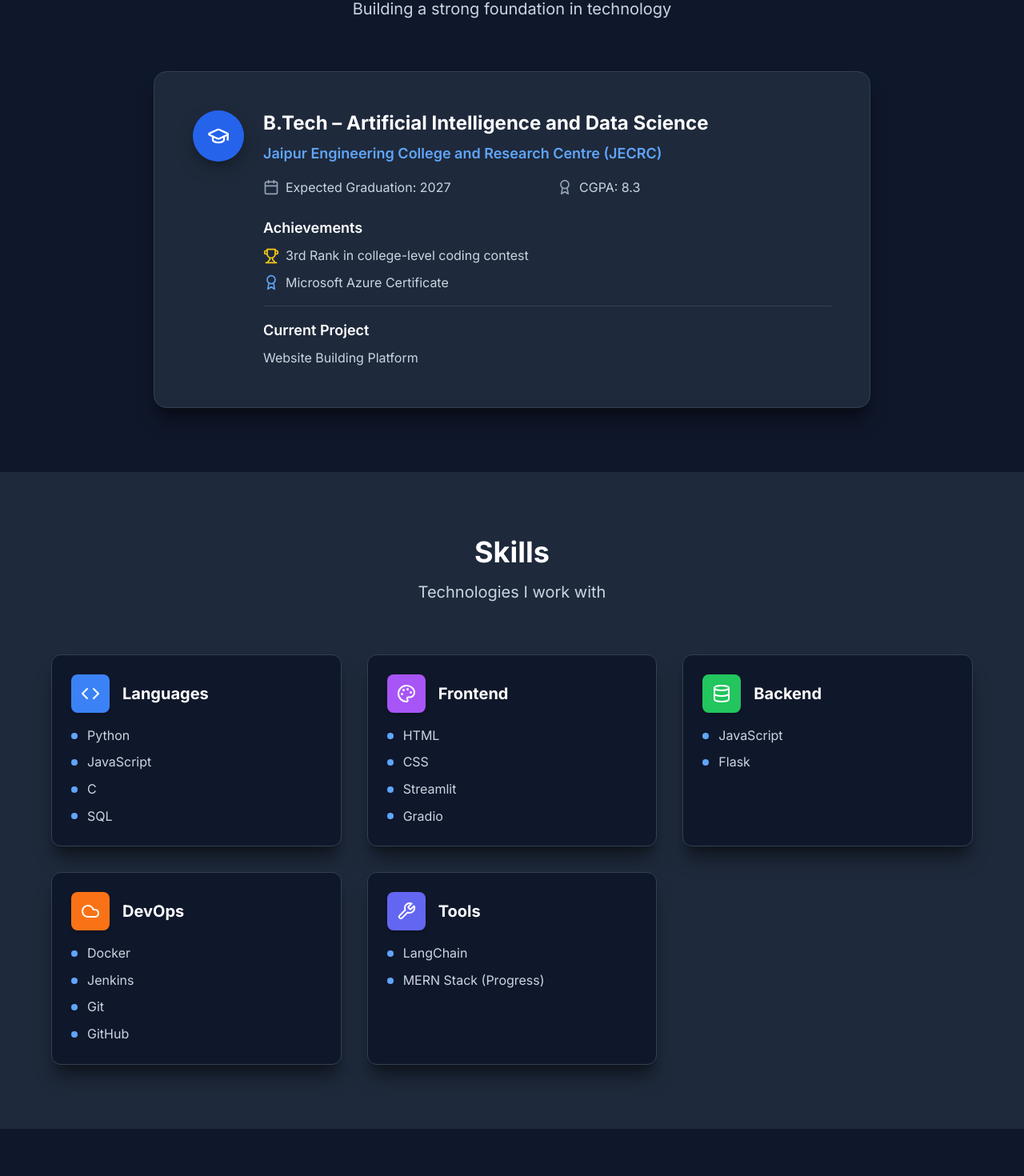
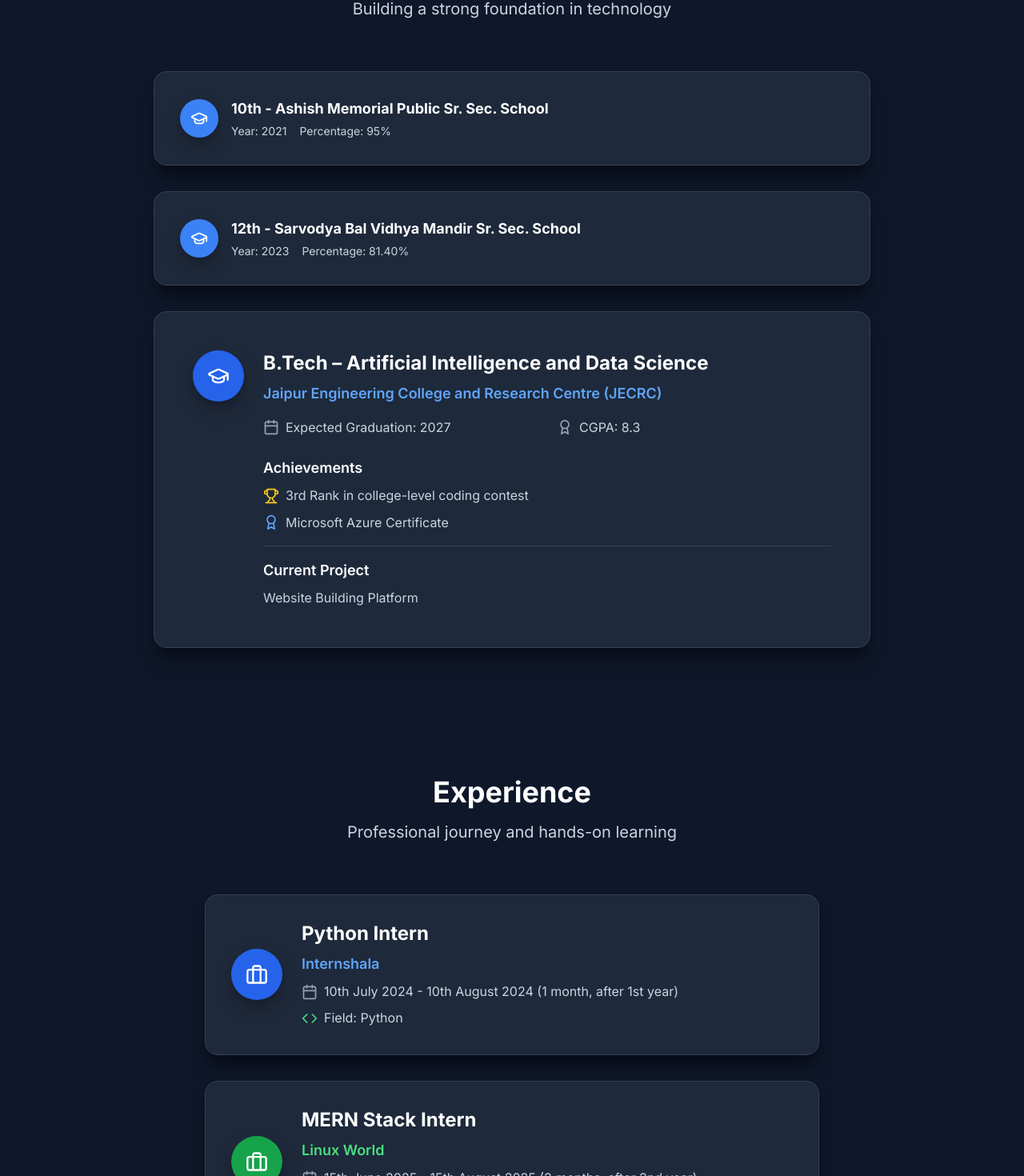
Before and after one commit to Agrawalnishit/Resumed, a React (Vite) app: page / in a window 1280 px wide. Shown: the part 1326-2796 px from the top of the page at 80% size. Built offline with nearby package versions, Linux system fonts and the light colour scheme.

Commit message:
Add Experience section and update related files

```diff
--- a/src/App.tsx
+++ b/src/App.tsx
@@ -2,6 +2,7 @@ import React from 'react';
 import Header from './components/Header';
 import Hero from './components/Hero';
 import Education from './components/Education';
+import Experience from './components/Experience';
 import Skills from './components/Skills';
 import Projects from './components/Projects';
 import Certifications from './components/Certifications';
@@ -37,6 +38,7 @@ function App() {
           </div>
         </motion.section>
         <Education />
+        <Experience />
         <Skills />
         <Projects />
         <Certifications />
--- a/src/components/Certifications.tsx
+++ b/src/components/Certifications.tsx
@@ -18,6 +18,11 @@ const Certifications = () => {
       title: 'Microsoft Azure Certificate',
       issuer: 'Microsoft',
       color: 'bg-purple-500'
+    },
+    {
+      title: 'AWS Cloud with Artificial Intelligence (AI) Workshop',
+      issuer: 'AWS (One Day Workshop)',
+      color: 'bg-yellow-500'
     }
   ];
 
--- a/src/components/Education.tsx
+++ b/src/components/Education.tsx
@@ -18,7 +18,40 @@ const Education = () => {
           <p className="text-xl text-slate-300">Building a strong foundation in technology</p>
         </div>
 
-        <div className="max-w-4xl mx-auto">
+        <div className="max-w-4xl mx-auto space-y-8">
+          {/* 10th School */}
+          <div className="bg-slate-800 rounded-2xl shadow-xl p-6 md:p-8 border border-slate-700 hover:shadow-2xl transition-all duration-300">
+            <div className="flex items-center space-x-4">
+              <div className="w-12 h-12 bg-blue-500 rounded-full flex items-center justify-center shadow-lg">
+                <GraduationCap className="text-white" size={22} />
+              </div>
+              <div>
+                <h3 className="text-lg font-bold text-white mb-1">10th - Ashish Memorial Public Sr. Sec. School</h3>
+                <div className="flex flex-wrap gap-4 text-slate-300 text-sm">
+                  <span>Year: 2021</span>
+                  <span>Percentage: 95%</span>
+                </div>
+              </div>
+            </div>
+          </div>
+
+          {/* 12th School */}
+          <div className="bg-slate-800 rounded-2xl shadow-xl p-6 md:p-8 border border-slate-700 hover:shadow-2xl transition-all duration-300">
+            <div className="flex items-center space-x-4">
+              <div className="w-12 h-12 bg-blue-500 rounded-full flex items-center justify-center shadow-lg">
+                <GraduationCap className="text-white" size={22} />
+              </div>
+              <div>
+                <h3 className="text-lg font-bold text-white mb-1">12th - Sarvodya Bal Vidhya Mandir Sr. Sec. School</h3>
+                <div className="flex flex-wrap gap-4 text-slate-300 text-sm">
+                  <span>Year: 2023</span>
+                  <span>Percentage: 81.40%</span>
+                </div>
+              </div>
+            </div>
+          </div>
+
+          {/* College */}
           <div className="bg-slate-800 rounded-2xl shadow-xl p-8 md:p-12 border border-slate-700 hover:shadow-2xl transition-all duration-300">
             <div className="flex items-start space-x-6">
               <div className="flex-shrink-0">
@@ -26,7 +59,6 @@ const Education = () => {
                   <GraduationCap className="text-white" size={28} />
                 </div>
               </div>
-
               <div className="flex-1">
                 <h3 className="text-2xl font-bold text-white mb-2">
                   B.Tech – Artificial Intelligence and Data Science
@@ -34,7 +66,6 @@ const Education = () => {
                 <p className="text-lg text-blue-400 font-semibold mb-4">
                   Jaipur Engineering College and Research Centre (JECRC)
                 </p>
-
                 <div className="grid md:grid-cols-2 gap-6 mb-6">
                   <div className="flex items-center space-x-2">
                     <Calendar className="text-slate-400" size={20} />
@@ -45,7 +76,6 @@ const Education = () => {
                     <span className="text-slate-300">CGPA: 8.3</span>
                   </div>
                 </div>
-
                 <div className="space-y-4">
                   <div>
                     <h4 className="text-lg font-semibold text-white mb-2">Achievements</h4>
@@ -60,7 +90,6 @@ const Education = () => {
                       </div>
                     </div>
                   </div>
-
                   <div className="pt-4 border-t border-slate-700">
                     <h4 className="text-lg font-semibold text-white mb-2">Current Project</h4>
                     <p className="text-slate-300">Website Building Platform</p>
--- /dev/null
+++ b/src/components/Experience.tsx
@@ -0,0 +1,68 @@
+import React from 'react';
+import { motion } from 'framer-motion';
+import { Briefcase, Calendar, Code } from 'lucide-react';
+
+const Experience = () => {
+  return (
+    <motion.section
+      id="experience"
+      initial={{ opacity: 0, y: 40 }}
+      whileInView={{ opacity: 1, y: 0 }}
+      viewport={{ once: true, amount: 0.3 }}
+      transition={{ duration: 0.8, ease: 'easeOut' }}
+      className="py-20 bg-slate-900"
+    >
+      <div className="container mx-auto px-6">
+        <div className="text-center mb-16">
+          <h2 className="text-4xl font-bold text-white mb-4">Experience</h2>
+          <p className="text-xl text-slate-300">Professional journey and hands-on learning</p>
+        </div>
+        <div className="max-w-3xl mx-auto space-y-8">
+          {/* Internshala Internship */}
+          <div className="bg-slate-800 rounded-2xl shadow-xl p-8 border border-slate-700 hover:shadow-2xl transition-all duration-300">
+            <div className="flex items-center space-x-6">
+              <div className="w-16 h-16 bg-blue-600 rounded-full flex items-center justify-center shadow-lg">
+                <Briefcase className="text-white" size={28} />
+              </div>
+              <div>
+                <h3 className="text-2xl font-bold text-white mb-2">Python Intern</h3>
+                <p className="text-lg text-blue-400 font-semibold mb-2">Internshala</p>
+                <div className="flex items-center space-x-2 mb-2">
+                  <Calendar className="text-slate-400" size={20} />
+                  <span className="text-slate-300">10th July 2024 - 10th August 2024 (1 month, after 1st year)</span>
+                </div>
+                <div className="flex items-center space-x-2">
+                  <Code className="text-green-400" size={20} />
+                  <span className="text-slate-300">Field: Python</span>
+                </div>
+              </div>
+            </div>
+          </div>
+
+          {/* Linux World Internship */}
+          <div className="bg-slate-800 rounded-2xl shadow-xl p-8 border border-slate-700 hover:shadow-2xl transition-all duration-300">
+            <div className="flex items-center space-x-6">
+              <div className="w-16 h-16 bg-green-600 rounded-full flex items-center justify-center shadow-lg">
+                <Briefcase className="text-white" size={28} />
+              </div>
+              <div>
+                <h3 className="text-2xl font-bold text-white mb-2">MERN Stack Intern</h3>
+                <p className="text-lg text-green-400 font-semibold mb-2">Linux World</p>
+                <div className="flex items-center space-x-2 mb-2">
+                  <Calendar className="text-slate-400" size={20} />
+                  <span className="text-slate-300">15th June 2025 - 15th August 2025 (2 months, after 2nd year)</span>
+                </div>
+                <div className="flex items-center space-x-2">
+                  <Code className="text-blue-400" size={20} />
+                  <span className="text-slate-300">Field: MERN Stack</span>
+                </div>
+              </div>
+            </div>
+          </div>
+        </div>
+      </div>
+    </motion.section>
+  );
+};
+
+export default Experience;
--- a/src/components/Header.tsx
+++ b/src/components/Header.tsx
@@ -36,7 +36,7 @@ const Header = () => {
 
           {/* Desktop Navigation */}
           <nav className="hidden md:flex items-center space-x-8">
-            {['about', 'education', 'skills', 'projects', 'certifications', 'achievements'].map((item) => (
+            {['about', 'education', 'experience', 'skills', 'projects', 'certifications', 'achievements'].map((item) => (
               <button
                 key={item}
                 onClick={() => scrollToSection(item)}
@@ -72,7 +72,7 @@ const Header = () => {
         {/* Mobile Navigation */}
         {isMenuOpen && (
           <nav className="md:hidden mt-4 py-4 bg-slate-800 rounded-lg shadow-lg border border-slate-700">
-            {['about', 'education', 'skills', 'projects', 'certifications', 'achievements'].map((item) => (
+            {['about', 'education', 'experience', 'skills', 'projects', 'certifications', 'achievements'].map((item) => (
               <button
                 key={item}
                 onClick={() => scrollToSection(item)}
```
